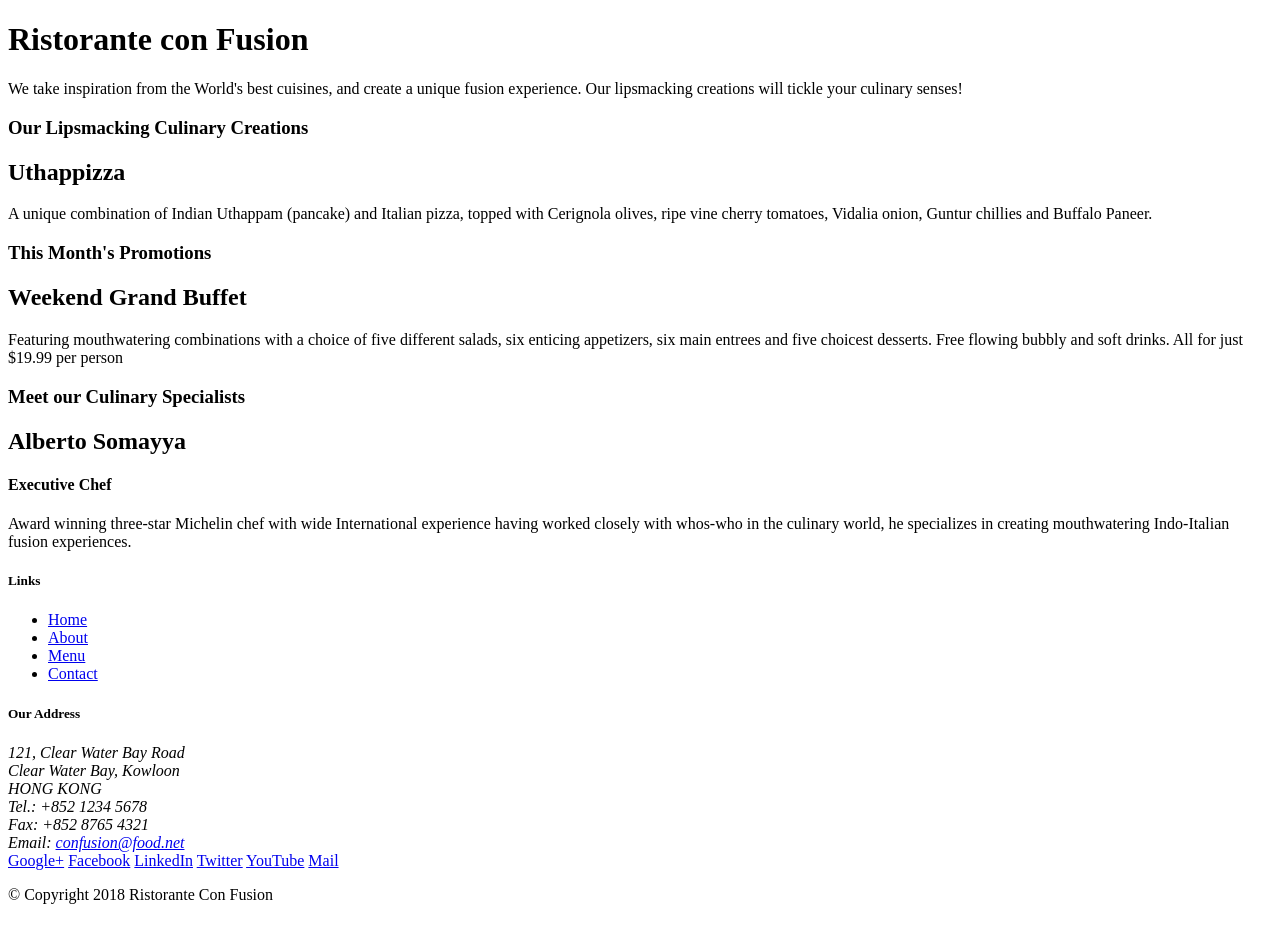
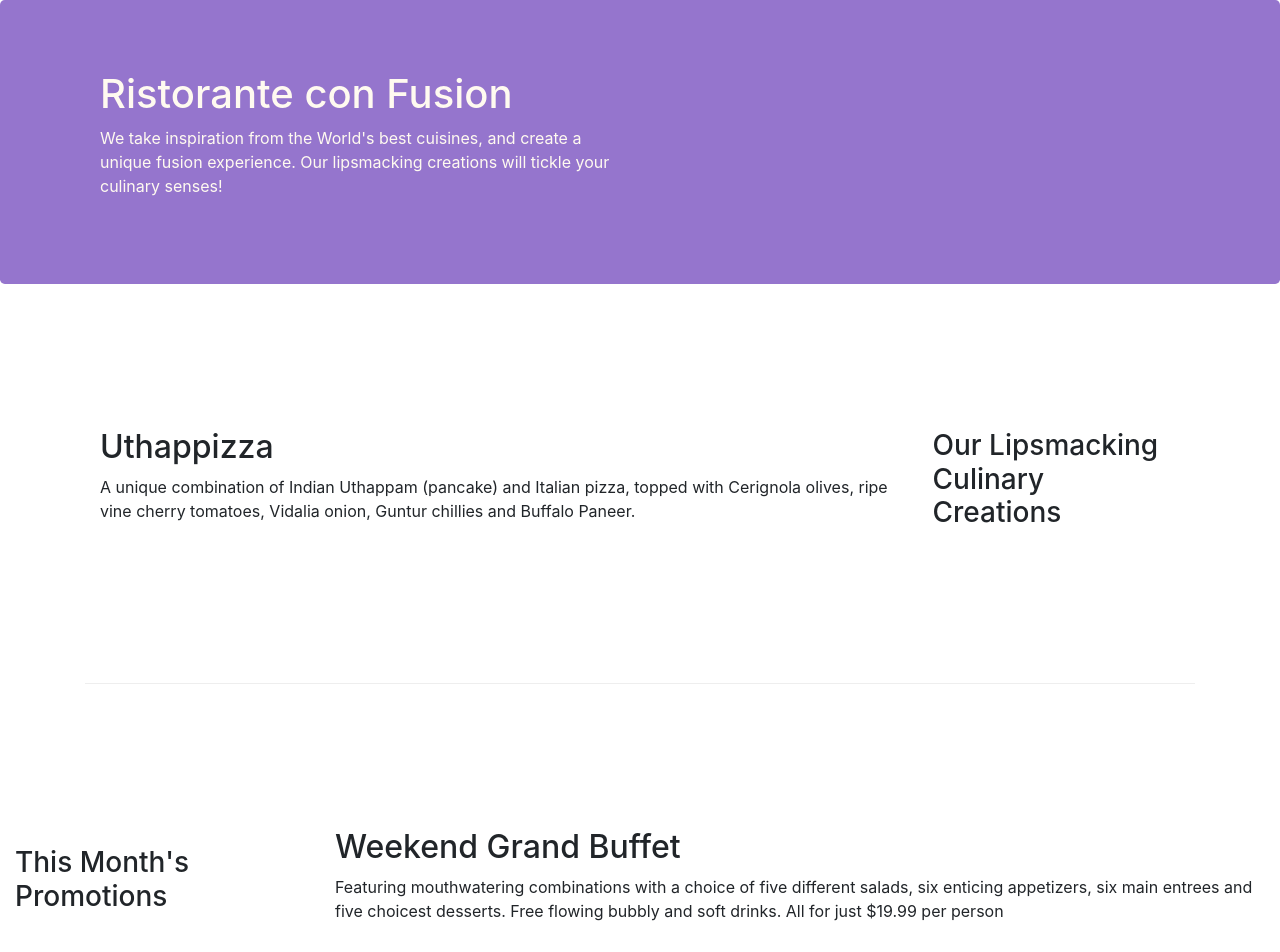
Before and after one commit to AnxhelaMehmetaj/confusion-ristorante-bootstrap-, a website: page index.html in a window 1280 px wide. Shown: the top 952 px of the page. Before the commit the page ends 920 px from the top, so only its background shows below. Drawn offline with nearby package versions, Linux system fonts and the light colour scheme.

Commit message:
first assignment

```diff
--- /dev/null
+++ b/css/styles.css
@@ -0,0 +1,29 @@
+.row-header{
+    margin: 0px auto;
+    padding: 0px auto;
+
+}
+.row-content {
+margin: 0px auto;
+padding: 50px 0px 50px 0px;
+border-bottom: 1px ridge;
+min-height: 400px;
+}
+.footer{
+    background-color: #d1c4e9;
+    margin:0px auto;
+    padding: 20px 0px 20px 0px;
+}
+.jumbotron{
+    padding: 70px 30px 70px 30px;
+    margin: 0px auto;
+    background:#9575CD;
+    color: floralwhite;
+}
+
+.address{
+    font-size: 80%;
+    margin: 0px;
+    color: #0f0f0f;
+
+}
--- a/index.html
+++ b/index.html
@@ -1,72 +1,88 @@
 <!DOCTYPE html>
+
 <html lang="en">
+ <head>
+    <title>Title</title>
+    <!-- Required meta tags -->
+    <meta charset="utf-8">
+    <meta name="viewport" content="width=device-width, initial-scale=1, shrink-to-fit=no">
 
-<head>
+    <!-- Bootstrap CSS -->
+    <link rel="stylesheet" href="https://stackpath.bootstrapcdn.com/bootstrap/4.1.3/css/bootstrap.min.css" integrity="sha384-MCw98/SFnGE8fJT3GXwEOngsV7Zt27NXFoaoApmYm81iuXoPkFOJwJ8ERdknLPMO" crossorigin="anonymous">
+    <link rel="stylesheet" href="css/styles.css">
+
+   <!-- Optional JavaScript -->
+    <!-- jQuery first, then Popper.js, then Bootstrap JS -->
+    <script src="https://code.jquery.com/jquery-3.3.1.slim.min.js" integrity="sha384-q8i/X+965DzO0rT7abK41JStQIAqVgRVzpbzo5smXKp4YfRvH+8abtTE1Pi6jizo" crossorigin="anonymous"></script>
+    <script src="https://cdnjs.cloudflare.com/ajax/libs/popper.js/1.14.3/umd/popper.min.js" integrity="sha384-ZMP7rVo3mIykV+2+9J3UJ46jBk0WLaUAdn689aCwoqbBJiSnjAK/l8WvCWPIPm49" crossorigin="anonymous"></script>
+    <script src="https://stackpath.bootstrapcdn.com/bootstrap/4.1.3/js/bootstrap.min.js" integrity="sha384-ChfqqxuZUCnJSK3+MXmPNIyE6ZbWh2IMqE241rYiqJxyMiZ6OW/JmZQ5stwEULTy" crossorigin="anonymous"></script>
+
+
 <title>Ristorante Con Fusion</title>
  </head>
 
 <body>
 
-    <header>
-        <div>
-            <div>
-                <div>
+    <header class="jumbotron">
+        <div class="container">
+            <div class="row row-header">
+                <div class="col-12 col-sm-6">
                     <h1>Ristorante con Fusion</h1>
                     <p>We take inspiration from the World's best cuisines, and create a unique fusion experience. Our lipsmacking creations will tickle your culinary senses!</p>
                 </div>
-                <div>
-                </div>
+                <div class="col-12 col-sm"> </div>
             </div>
         </div>
     </header>
 
-    <div>
-        <div>
-            <div>
+       <div class="container">
+            <div class="row row-content align-items-center">
+               <div class="col-12 col-sm-4 order-sm-last col-md-3">
                  <h3>Our Lipsmacking Culinary Creations</h3>
                </div>
-            <div>
+                <div class="col col-sm order-sm-first col-md">
                  <h2>Uthappizza</h2>
                  <p>A unique combination of Indian Uthappam (pancake) and Italian pizza, topped with Cerignola olives, ripe vine cherry tomatoes, Vidalia onion, Guntur chillies and Buffalo Paneer.</p>
                 </div>
             </div>
+        </div>
 
 
-        <div>
-            <div>
+            <div class="row row-content align-items-center">
+                <div class="col-12 col-sm-4 col-md-3">
                  <h3>This Month's Promotions</h3>
                 </div>
-            <div>
+                <div class="col col-sm col-md">
                  <h2>Weekend Grand Buffet</h2>
                   <p>Featuring mouthwatering combinations with a choice of five different salads, six enticing appetizers, six main entrees and five choicest desserts. Free flowing bubbly and soft drinks. All for just $19.99 per person </p>
                 </div>
             </div>
 
-        <div>
-            <div>
+            <div class="row row-content align-items-center">
+                <div class="col-12 col-sm-4 order-sm-last col-md-3" >
                    <h3>Meet our Culinary Specialists</h3>
                 </div>
-            <div>
+                <div class="col col-sm order-sm-first col-md">
                     <h2>Alberto Somayya</h2>
                     <h4>Executive Chef</h4>
                     <p>Award winning three-star Michelin chef with wide International experience having worked closely with whos-who in the culinary world, he specializes in creating mouthwatering Indo-Italian fusion experiences. </p>
                 </div>
            </div>
-    </div>
 
-    <footer>
-        <div>
-            <div>
-                <div>
+
+    <footer class="footer">
+        <div class="container">
+            <div class="row">
+                <div class="col-4  offset-1 col-sm-2">
                     <h5>Links</h5>
-                    <ul>
+                    <ul class="list-unstyled">
                         <li><a href="#">Home</a></li>
                         <li><a href="#">About</a></li>
                         <li><a href="#">Menu</a></li>
                         <li><a href="#">Contact</a></li>
                     </ul>
                 </div>
-                <div>
+                <div class="col-7 col-sm-5">
                     <h5>Our Address</h5>
                     <address>
 		              121, Clear Water Bay Road<br>
@@ -77,8 +93,9 @@
 		              Email: <a href="mailto:confusion@food.net">confusion@food.net</a>
 		           </address>
                 </div>
-                <div>
-                    <div>
+
+                <div class="col-12 col-sm-4 align-self-center">
+                    <div class="text-center">
                         <a href="http://google.com/+">Google+</a>
                         <a href="http://www.facebook.com/profile.php?id=">Facebook</a>
                         <a href="http://www.linkedin.com/in/">LinkedIn</a>
@@ -88,14 +105,15 @@
                     </div>
                 </div>
            </div>
-           <div>
-                <div>
+           <div class="row justify-content-center">
+                <div class="col-auto">
                     <p>© Copyright 2018 Ristorante Con Fusion</p>
                 </div>
            </div>
         </div>
     </footer>
 
+
  </body>
 
 </html>
```
Also changed, not shown: aboutus.html (added, +157 -0 lines). Lines whose indentation alone changed are shown as unchanged.
